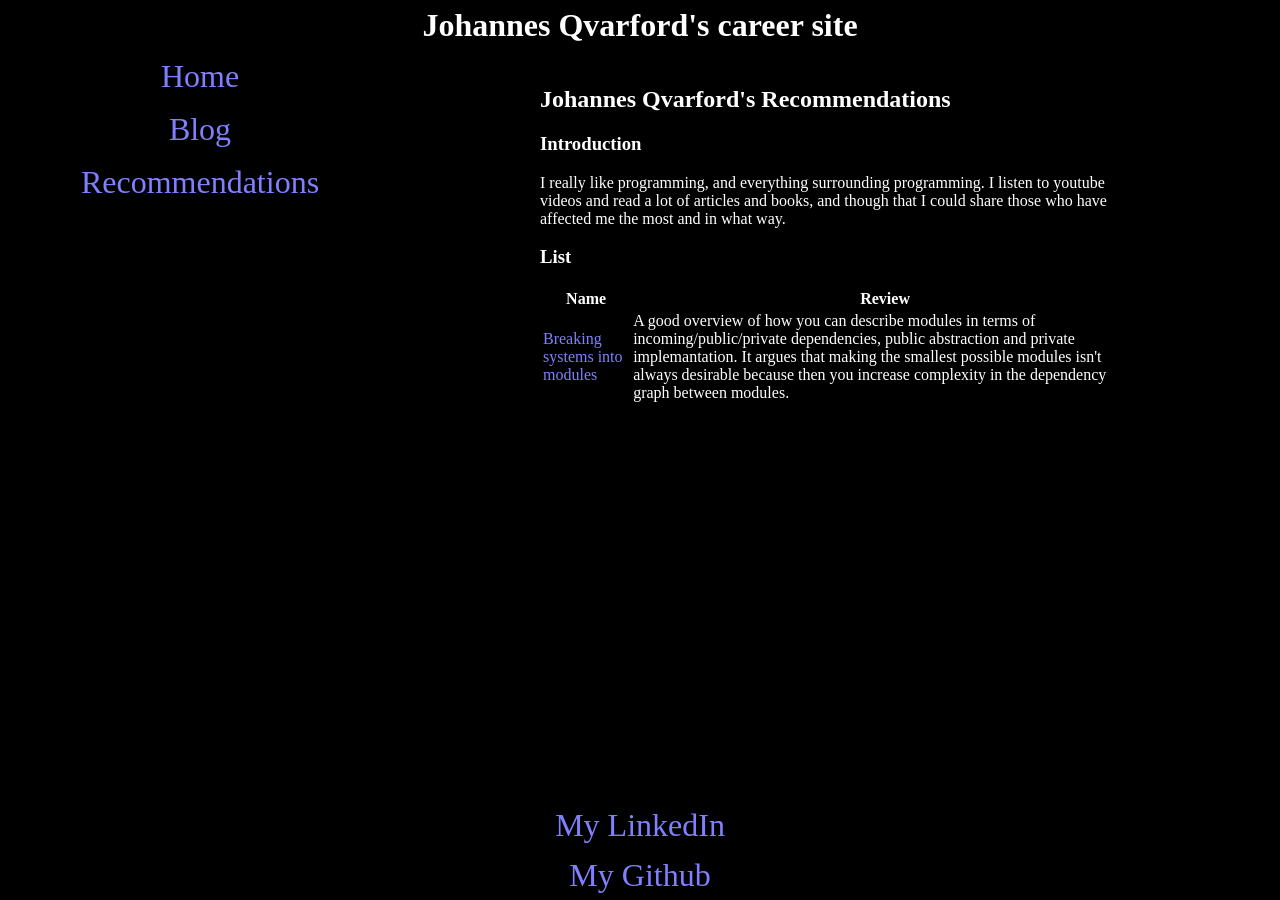
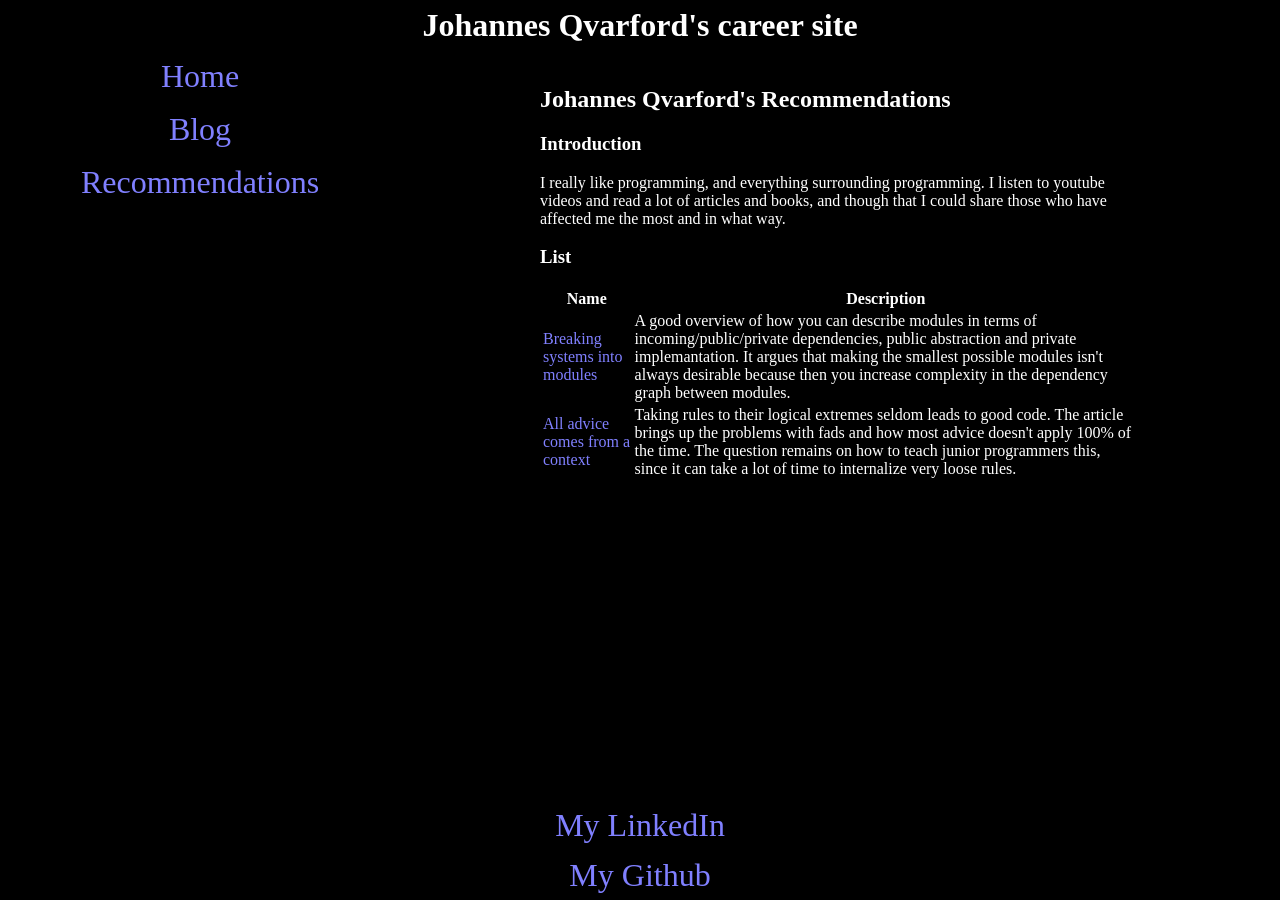
Before and after one commit to johannes-qvarford/johannes-qvarford.github.io, a Jekyll site: the page built from recommendations/index.html, in a window 1280 px wide. Built offline with Jekyll 4.4.1, drawn with Linux system fonts in a browser that asks for light colours.

Commit message:
All advice comes from a context

```diff
--- a/recommendations/index.html
+++ b/recommendations/index.html
@@ -8,6 +8,12 @@ recommendations:
     review: |
       A good overview of how you can describe modules in terms of incoming/public/private dependencies, public abstraction and private implemantation.
       It argues that making the smallest possible modules isn't always desirable because then you increase complexity in the dependency graph between modules.
+  - name: All advice comes from a context
+    link: https://www.tedinski.com/2018/06/19/all-advice-has-context.html
+    review: |
+      Taking rules to their logical extremes seldom leads to good code.
+      The article brings up the problems with fads and how most advice doesn't apply 100% of the time.
+      The question remains on how to teach junior programmers this, since it can take a lot of time to internalize very loose rules.
 ---
 
 <article>
@@ -27,7 +33,7 @@ recommendations:
         <thead>
             <tr>
                 <th>Name</th>
-                <th>Review</th>
+                <th>Description</th>
             </tr>
         </thead>
         {% for rec in page.recommendations %}
@@ -39,7 +45,7 @@ recommendations:
 
 <!--
   TODO:
-https://www.tedinski.com/2018/06/19/all-advice-has-context.html
+
 https://www.tedinski.com/2018/08/14/modularity.html
 https://www.tedinski.com/2018/08/28/using-data-to-mutate-state.html
 https://www.tedinski.com/2019/04/02/solid-critique.html
```
